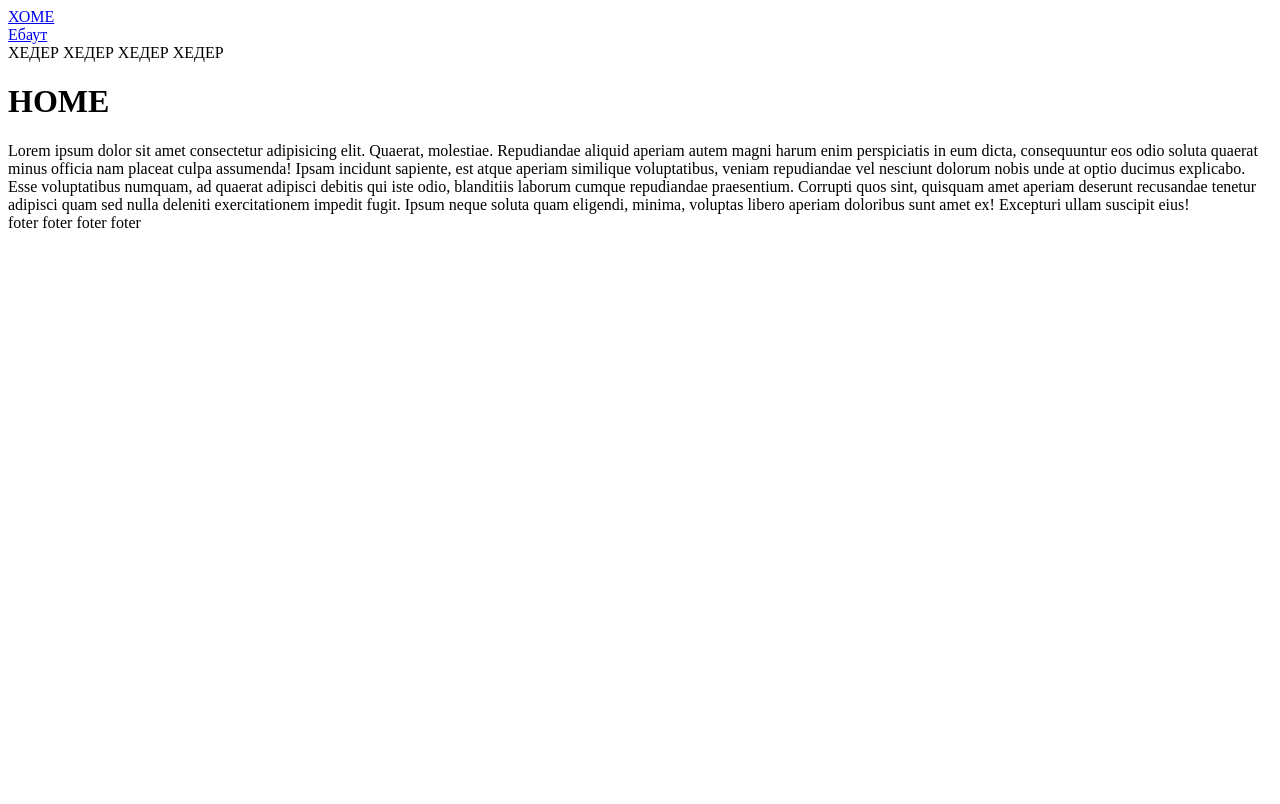
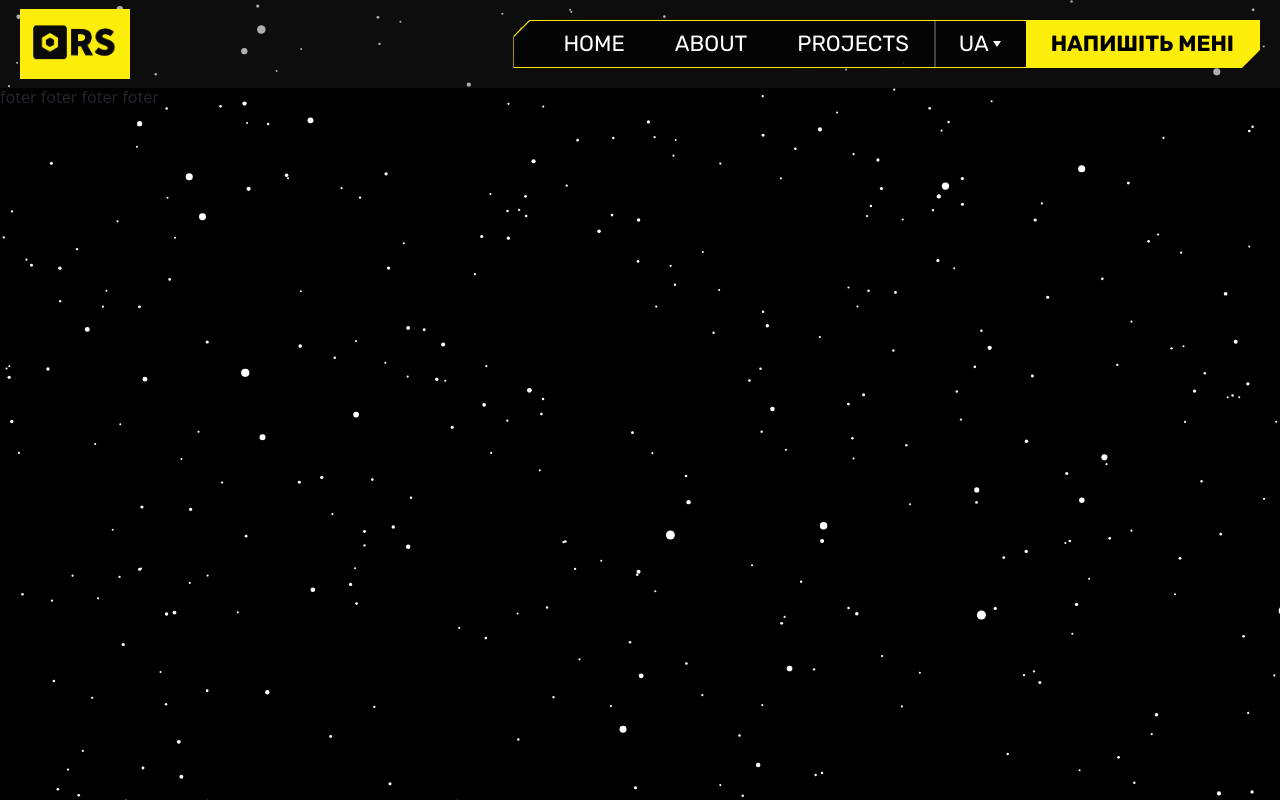
Before and after one commit to Romasta915/react-portfolio, a React (Create React App) app: page / in a window 1280 px wide. Built offline with nearby package versions, Linux system fonts and the light colour scheme.

Commit message:
header, some changes

```diff
--- a/src/components/Header/Header.jsx
+++ b/src/components/Header/Header.jsx
@@ -1,4 +1,6 @@
 import './Header.scss'
+
+import logo from '../../assets/images/logo.png'
 
 import Home from '../../pages/Home/Home'
 import About from '../../pages/About/About'
@@ -36,10 +38,40 @@ const Header = observer(() => {
   // };
 
   return (
-    <header className="header">
-      <div><NavLink to='/' element={<Home />}>ХОМЕ</NavLink></div>
-      <div><NavLink to='/about' element={<About />}>Ебаут</NavLink></div>
-      ХЕДЕР ХЕДЕР ХЕДЕР ХЕДЕР
+    <header className="header | navbar navbar-expand-md">
+
+      <div className="header__logo" ><img src={logo} alt="logo here" /></div>
+
+      <button className="header__mobileBtn | navbar-toggler" type="button" data-bs-toggle="collapse" data-bs-target="#headerToggler" aria-controls="headerToggler" aria-expanded="false" aria-label="Toggle navigation">
+        <span className="navbar-toggler-icon"></span>
+      </button>
+
+      <div className="header__nav collapse navbar-collapse" id="headerToggler">
+        <div class="menu">
+          <ul class="menu-list">
+            <li class="menu-item">
+              <NavLink class="menu-sub" to='/' element={<Home />}>Home</NavLink>
+            </li>
+
+            <li class="menu-item">
+              <NavLink class="menu-sub" to='/about' element={<About />}>About</NavLink>
+            </li>
+
+            <li class="menu-item">
+              <a>Projects</a>
+            </li>
+
+            <li class="menu-item menu-item-lang">
+              <span class="menu-sub">UA</span>
+              <ul class="menu-sub-list">
+                <li><a href="#">English</a></li>
+                <li><a href="#">Українська</a></li>
+              </ul>
+            </li>
+
+            <li class="menu-item menu-item-fill"><a href="#">Напишіть мені</a></li></ul>
+        </div>
+      </div>
     </header >
   )
 })
--- a/src/components/Header/Header.scss
+++ b/src/components/Header/Header.scss
@@ -0,0 +1,195 @@
+@import '../../scss/variables.scss';
+
+.header {
+  background-color: mix($mColor2, rgba(0, 0, 0, 0.1), 30%);
+  color: $mColor;
+  display: flex;
+  align-items: center;
+  justify-content: space-between;
+
+  padding: 0 20px;
+
+  &__logo {
+
+    img {
+      height: 70px;
+      width: 100%;
+      background-color: $mColor;
+    }
+  }
+
+  // &__mobileBtn {}
+
+  &__nav {
+    width: 200px;
+    display: flex;
+    justify-content: right;
+
+    .menu {
+      clip-path: polygon(16px 0, 100% 0, 100% 30px, calc(100% - 18px) 48px, calc(100% - 18px) 2000%, 0 2000%, 0 16px);
+      margin: 20px 0;
+      position: relative
+    }
+
+    .menu:before {
+      backdrop-filter: blur(8px);
+      content: "";
+      height: 100%;
+      position: absolute;
+      width: 100%;
+      z-index: -1
+    }
+
+    .menu-list {
+      align-items: center;
+      background: rgba(0, 0, 0, .6);
+      border: 1px solid $mColor;
+      display: flex;
+      height: 48px;
+      list-style: none;
+      margin: 0;
+      padding: 0 0 0 24px
+    }
+
+    .menu-list:before {
+      border-right: 18px solid transparent;
+      border-top: 18px solid $mColor;
+      content: "";
+      left: 0;
+      position: absolute;
+      top: 0
+    }
+
+    .menu-item {
+      align-items: center;
+      color: #fff;
+      cursor: pointer;
+      display: flex;
+      font-family: $mFont, sans-serif;
+      font-size: 22px;
+      font-style: normal;
+      font-weight: 400;
+      height: 100%;
+      line-height: 110%;
+      position: relative;
+      text-transform: uppercase;
+
+      & a,
+      span,
+      button {
+        // background-color: red;
+        height: 100%;
+        width: 100%;
+        padding: 0 25px;
+        display: flex;
+        align-items: center;
+        justify-content: center;
+      }
+    }
+
+    .menu-item.menu-item-fill {
+      background: $mColor;
+      color: #000;
+      font-family: $mFont, sans-serif;
+      font-weight: 700;
+      min-width: 168px;
+      text-align: center
+    }
+
+    .menu-item.menu-item-fill a {
+      width: 100%
+    }
+
+    .menu-item.menu-item-lang {
+      background-image: linear-gradient(90deg, hsla(0, 0%, 100%, .25) 2px, transparent 0, transparent);
+      // padding: 0 25px;
+    }
+
+    .menu-item.menu-item-lang>img {
+      margin-right: 8px
+    }
+
+    .menu-item.menu-item-lang .menu-sub-list {
+      column-count: 2;
+      left: auto;
+      right: 0;
+      padding: 0 10px;
+    }
+
+    .menu-item.menu-item-lang:hover>img {
+      filter: invert(100%)
+    }
+
+    .menu-item.menu-item-lang:hover .menu-sub-list {
+      display: flex
+    }
+
+    .menu-item:hover {
+      background: $mColor;
+      color: #000
+    }
+
+    .menu-item:hover .menu-sub:after {
+      border-top: 6px solid #000
+    }
+
+    .menu-item:hover .menu-sub-list,
+    .menu-sub {
+      display: flex
+    }
+
+    .menu-sub {
+      align-items: center;
+      position: relative
+    }
+
+    .menu-sub:after {
+      border-left: 4px solid transparent;
+      border-right: 4px solid transparent;
+      border-top: 6px solid #fff;
+      content: "";
+      display: block;
+      height: 6px;
+      margin-left: 4px;
+      position: relative;
+      width: 8px
+    }
+
+    .menu-sub-list {
+      backdrop-filter: blur(8px);
+      background: rgba(0, 0, 0, .6);
+      border: 1px solid $mColor;
+      border-top: 8px solid $mColor;
+      box-shadow: 0 1px 3px rgba(0, 0, 0, .25), 0 2px 16px rgba(0, 0, 0, .25);
+      clip-path: inset(0 -16px -16px -16px);
+      display: none;
+      flex-direction: column;
+      left: 0;
+      list-style: none;
+      margin: 0;
+      padding: 10px 0;
+      position: absolute;
+      top: calc(100% - 4px)
+    }
+
+    .menu-sub-list li {
+      align-items: center;
+      background: transparent;
+      color: #fff;
+      display: flex;
+      height: 44px;
+    }
+
+    .menu-sub-list li:before {
+      background: $mColor;
+      content: "";
+      height: 1px;
+      margin-right: 11px;
+      width: 12px
+    }
+
+    .menu-sub-list li:hover {
+      color: $mColor;
+    }
+  }
+}
--- /dev/null
+++ b/src/components/StarCanvas/StarCanvas.jsx
@@ -0,0 +1,86 @@
+
+import { useRef, useEffect } from 'react'
+
+const StarCanvas = ({ ...props }) => {
+
+    const canvasRef = useRef()
+
+    useEffect(() => {
+        const stars = canvasRef.current
+        const starsCtx = stars.getContext('2d')
+
+        // global variables
+        let screen, starsElements, starsParams = { speed: 3, number: 1000, extinction: 4 };
+
+        // run stars
+        setupStars();
+        updateStars();
+
+        window.addEventListener('resize', () => {
+            setupStars();
+        })
+
+        // star constructor
+        function Star() {
+            this.x = Math.random() * stars.width;
+            this.y = Math.random() * stars.height;
+            this.z = Math.random() * stars.width;
+
+            this.move = function () {
+                this.z -= starsParams.speed;
+                if (this.z <= 0) {
+                    this.z = stars.width;
+                }
+            };
+
+            this.show = function () {
+                let x, y, rad, opacity;
+                x = (this.x - screen.c[0]) * (stars.width / this.z);
+                x = x + screen.c[0];
+                y = (this.y - screen.c[1]) * (stars.width / this.z);
+                y = y + screen.c[1];
+                rad = stars.width / this.z;
+                opacity = (rad > starsParams.extinction) ? 1.5 * (2 - rad / starsParams.extinction) : 1;
+
+                starsCtx.beginPath();
+                starsCtx.fillStyle = "rgba(255, 255, 255, " + opacity + ")";
+                starsCtx.arc(x, y, rad, 0, Math.PI * 2);
+                starsCtx.fill();
+            }
+        }
+
+        // setup <canvas>, create all the starts
+        function setupStars() {
+            screen = {
+                w: window.innerWidth,
+                h: window.innerHeight,
+                c: [window.innerWidth * 0.5, window.innerHeight * 0.5]
+            };
+            window.cancelAnimationFrame(updateStars);
+            stars.width = screen.w;
+            stars.height = screen.h;
+            starsElements = [];
+            for (let i = 0; i < starsParams.number; i++) {
+                starsElements[i] = new Star();
+            }
+        }
+
+        // redraw the frame
+        function updateStars() {
+            starsCtx.fillStyle = "black";
+            starsCtx.fillRect(0, 0, stars.width, stars.height);
+            starsElements.forEach(function (s) {
+                s.show();
+                s.move();
+            });
+            window.requestAnimationFrame(updateStars);
+        }
+
+    }, [])
+
+    return (
+        <canvas ref={canvasRef} style={{ height: props.setHeight, width: props.setWidth }} />
+    )
+}
+
+export default StarCanvas;
--- a/src/index.scss
+++ b/src/index.scss
@@ -0,0 +1,4 @@
+// active global
+@import './scss/normalize.scss';
+
+@import './scss/variables.scss';
--- a/src/pages/About/About.jsx
+++ b/src/pages/About/About.jsx
@@ -6,7 +6,7 @@ import { useEffect } from 'react'
 const About = () => {
 
   useEffect(() => {
-    document.title = "Page Not Found | Portfolio";
+    document.title = "About | Portfolio";
   }, [])
 
   return (
--- a/src/pages/Home/Home.jsx
+++ b/src/pages/Home/Home.jsx
@@ -1,33 +1,26 @@
-// import './Home.scss'
+import './Home.scss'
 
-
-// import BackUpBtn from '../../components/BackUpBtn/BackUpBtn'
-
+import MatrixCanvas from "../../components/MatrixCanvas/MatrixCanvas";
+import StarCanvas from "../../components/StarCanvas/StarCanvas";
 import { useEffect } from 'react'
-// import { NavLink } from 'react-router-dom'
+// import { Link } from 'react-router-dom'
 // import { useTranslation } from 'react-i18next';
 // import alertify from 'alertifyjs'
 
 const Home = () => {
 	useEffect(() => {
-		document.title = "Home | MotoEmporium";
+		document.title = "Home | Portfolio";
 	}, [])
-
-	// const { t } = useTranslation();
-
-	// const now = new Date();
-	// const currentYear = now.getFullYear();
-
-	// function pathInaccessible() {
-	//     alertify.alert(t('app.oops'), t('footer.textOnClick'))
-	// }
 
 	return (
 		<div className="home">
-			{/* <BackUpBtn whenShow='1000' debugLine='false'></BackUpBtn> */}
-			<h1>HOME</h1>
-			Lorem ipsum dolor sit amet consectetur adipisicing elit. Quaerat, molestiae. Repudiandae aliquid aperiam autem magni harum enim perspiciatis in eum dicta, consequuntur eos odio soluta quaerat minus officia nam placeat culpa assumenda! Ipsam incidunt sapiente, est atque aperiam similique voluptatibus, veniam repudiandae vel nesciunt dolorum nobis unde at optio ducimus explicabo. Esse voluptatibus numquam, ad quaerat adipisci debitis qui iste odio, blanditiis laborum cumque repudiandae praesentium. Corrupti quos sint, quisquam amet aperiam deserunt recusandae tenetur adipisci quam sed nulla deleniti exercitationem impedit fugit. Ipsum neque soluta quam eligendi, minima, voluptas libero aperiam doloribus sunt amet ex! Excepturi ullam suscipit eius!
-
+			{/* <MatrixCanvas/> */}
+			<div style={{
+				height: '100vh', width: '100%',
+				position: "absolute", top: '0', left: '0', zIndex: '-1'
+			}}>
+				<StarCanvas setWidth='100%' setHeight='100vh' />
+			</div>
 		</div>
 	)
 }
--- a/src/pages/Home/Home.scss
+++ b/src/pages/Home/Home.scss
@@ -0,0 +1,11 @@
+@import '../../scss/variables.scss';
+
+.home {
+  h1 {
+    font-family: $mFont;
+  }
+
+  h2 {
+    font-family: $mFont2;
+  }
+}
--- a/src/pages/NotFound/NotFound.jsx
+++ b/src/pages/NotFound/NotFound.jsx
@@ -1,9 +1,6 @@
 import './NotFound.scss'
 
-// import Home from '../Home/Home'
-// import clientStore from '../../store/clientStore'
-
-import { NavLink } from 'react-router-dom'
+import { Link } from 'react-router-dom'
 import { useEffect } from 'react'
 // import { useTranslation } from 'react-i18next';
 
--- a/src/scss/variables.scss
+++ b/src/scss/variables.scss
@@ -1,6 +1,24 @@
+// font-family: 'Rubik', sans-serif;
+// font-family: 'Jura', sans-serif;
+@import url('https://fonts.googleapis.com/css2?family=Jura:wght@400;500;600;700&family=Rubik:ital,wght@0,400;0,500;0,600;0,700;1,400;1,700;1,800;1,900&display=swap');
+
 // cyber theme
-$mColorT: #fcee0a;
-$mColorT: #00f0ff;
+$mColor: #fcee0a;
+// $mColor: #00f0ff;
+// $mColor: #ff2931;
+$mColorDarken: mix(black, $mColor, 30%);
 
-$mColor1: #ff2931;
 $mColor2: #2a2a2a;
+// $mColor2: #252C33;
+
+$succesColor: #0dbe87;
+$errorColor: #db4c48;
+
+$mFont: 'Rubik', sans-serif;
+$mFont2: 'Jura', sans-serif;
+
+@mixin fontSettings($family, $size, $weight) {
+  font-family: $family, sans-serif;
+  font-size: $size;
+  font-weight: $weight;
+}
```
Also changed, not shown: src/index.js (+10 -0 lines), src/assets/images/logo.png (added).
